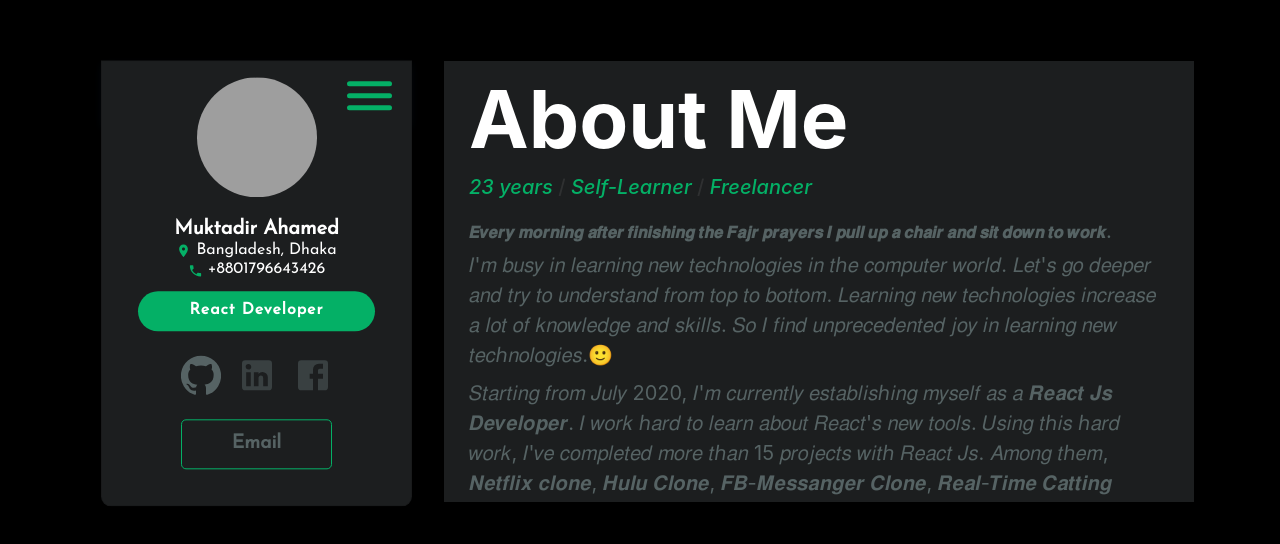
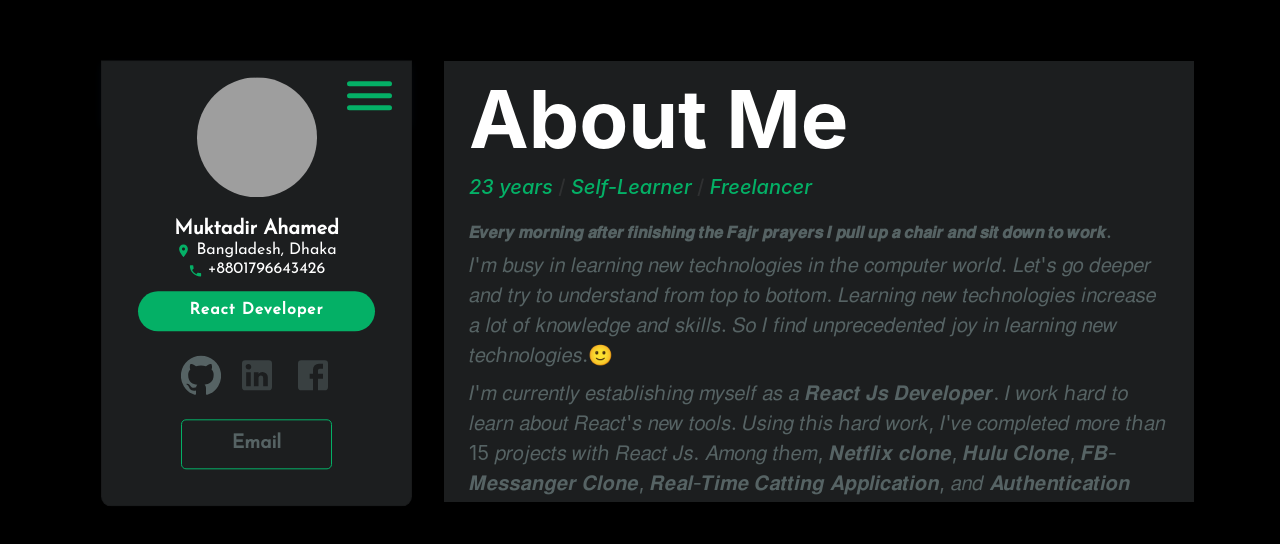
Before and after one commit to Shakib448/personal-portfolio-react, a React (Create React App) app: page / in a window 1280 px wide. Shown: the part 116-660 px from the top of the page. Built offline with nearby package versions, Linux system fonts and the light colour scheme; grey boxes are pictures that could not be loaded.

Commit message:
Final push

```diff
--- a/src/Components/AboutMe/AboutMe.js
+++ b/src/Components/AboutMe/AboutMe.js
@@ -33,12 +33,12 @@ const AboutMe = () => {
                 𝑡𝑒𝑐ℎ𝑛𝑜𝑙𝑜𝑔𝑖𝑒𝑠.🙂
               </p>
               <p className="mb-2">
-                𝑆𝑡𝑎𝑟𝑡𝑖𝑛𝑔 𝑓𝑟𝑜𝑚 𝐽𝑢𝑙𝑦 2020, 𝐼'𝑚 𝑐𝑢𝑟𝑟𝑒𝑛𝑡𝑙𝑦 𝑒𝑠𝑡𝑎𝑏𝑙𝑖𝑠ℎ𝑖𝑛𝑔 𝑚𝑦𝑠𝑒𝑙𝑓 𝑎𝑠 𝑎
-                𝑹𝒆𝒂𝒄𝒕 𝑱𝒔 𝑫𝒆𝒗𝒆𝒍𝒐𝒑𝒆𝒓. 𝐼 𝑤𝑜𝑟𝑘 ℎ𝑎𝑟𝑑 𝑡𝑜 𝑙𝑒𝑎𝑟𝑛 𝑎𝑏𝑜𝑢𝑡 𝑅𝑒𝑎𝑐𝑡'𝑠 𝑛𝑒𝑤
-                𝑡𝑜𝑜𝑙𝑠. 𝑈𝑠𝑖𝑛𝑔 𝑡ℎ𝑖𝑠 ℎ𝑎𝑟𝑑 𝑤𝑜𝑟𝑘, 𝐼'𝑣𝑒 𝑐𝑜𝑚𝑝𝑙𝑒𝑡𝑒𝑑 𝑚𝑜𝑟𝑒 𝑡ℎ𝑎𝑛 15
-                𝑝𝑟𝑜𝑗𝑒𝑐𝑡𝑠 𝑤𝑖𝑡ℎ 𝑅𝑒𝑎𝑐𝑡 𝐽𝑠. 𝐴𝑚𝑜𝑛𝑔 𝑡ℎ𝑒𝑚, 𝑵𝒆𝒕𝒇𝒍𝒊𝒙 𝒄𝒍𝒐𝒏𝒆, 𝑯𝒖𝒍𝒖 𝑪𝒍𝒐𝒏𝒆,
-                𝑭𝑩-𝑴𝒆𝒔𝒔𝒂𝒏𝒈𝒆𝒓 𝑪𝒍𝒐𝒏𝒆, 𝑹𝒆𝒂𝒍-𝑻𝒊𝒎𝒆 𝑪𝒂𝒕𝒕𝒊𝒏𝒈 𝑨𝒑𝒑𝒍𝒊𝒄𝒂𝒕𝒊𝒐𝒏, 𝑎𝑛𝑑
-                𝑨𝒖𝒕𝒉𝒆𝒏𝒕𝒊𝒄𝒂𝒕𝒊𝒐𝒏 𝑐𝑜𝑚𝑝𝑙𝑒𝑡𝑒𝑑 𝑤𝑖𝑡ℎ 𝑅𝑒𝑎𝑐𝑡 𝐽𝑠. 💪
+                𝐼'𝑚 𝑐𝑢𝑟𝑟𝑒𝑛𝑡𝑙𝑦 𝑒𝑠𝑡𝑎𝑏𝑙𝑖𝑠ℎ𝑖𝑛𝑔 𝑚𝑦𝑠𝑒𝑙𝑓 𝑎𝑠 𝑎 𝑹𝒆𝒂𝒄𝒕 𝑱𝒔 𝑫𝒆𝒗𝒆𝒍𝒐𝒑𝒆𝒓. 𝐼
+                𝑤𝑜𝑟𝑘 ℎ𝑎𝑟𝑑 𝑡𝑜 𝑙𝑒𝑎𝑟𝑛 𝑎𝑏𝑜𝑢𝑡 𝑅𝑒𝑎𝑐𝑡'𝑠 𝑛𝑒𝑤 𝑡𝑜𝑜𝑙𝑠. 𝑈𝑠𝑖𝑛𝑔 𝑡ℎ𝑖𝑠 ℎ𝑎𝑟𝑑
+                𝑤𝑜𝑟𝑘, 𝐼'𝑣𝑒 𝑐𝑜𝑚𝑝𝑙𝑒𝑡𝑒𝑑 𝑚𝑜𝑟𝑒 𝑡ℎ𝑎𝑛 15 𝑝𝑟𝑜𝑗𝑒𝑐𝑡𝑠 𝑤𝑖𝑡ℎ 𝑅𝑒𝑎𝑐𝑡 𝐽𝑠. 𝐴𝑚𝑜𝑛𝑔
+                𝑡ℎ𝑒𝑚, 𝑵𝒆𝒕𝒇𝒍𝒊𝒙 𝒄𝒍𝒐𝒏𝒆, 𝑯𝒖𝒍𝒖 𝑪𝒍𝒐𝒏𝒆, 𝑭𝑩-𝑴𝒆𝒔𝒔𝒂𝒏𝒈𝒆𝒓 𝑪𝒍𝒐𝒏𝒆, 𝑹𝒆𝒂𝒍-𝑻𝒊𝒎𝒆
+                𝑪𝒂𝒕𝒕𝒊𝒏𝒈 𝑨𝒑𝒑𝒍𝒊𝒄𝒂𝒕𝒊𝒐𝒏, 𝑎𝑛𝑑 𝑨𝒖𝒕𝒉𝒆𝒏𝒕𝒊𝒄𝒂𝒕𝒊𝒐𝒏 𝑐𝑜𝑚𝑝𝑙𝑒𝑡𝑒𝑑 𝑤𝑖𝑡ℎ 𝑅𝑒𝑎𝑐𝑡 𝐽𝑠.
+                💪
               </p>
             </blockquote>
           </div>
```
